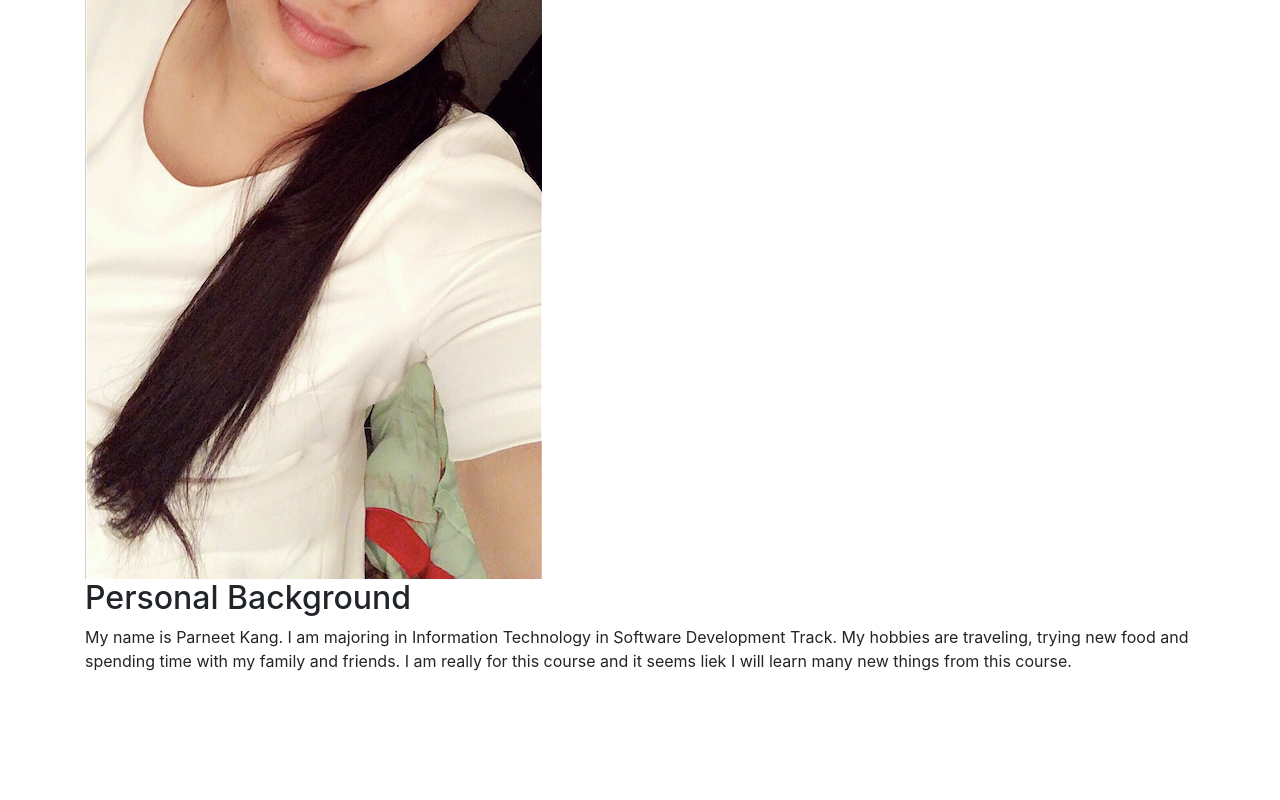
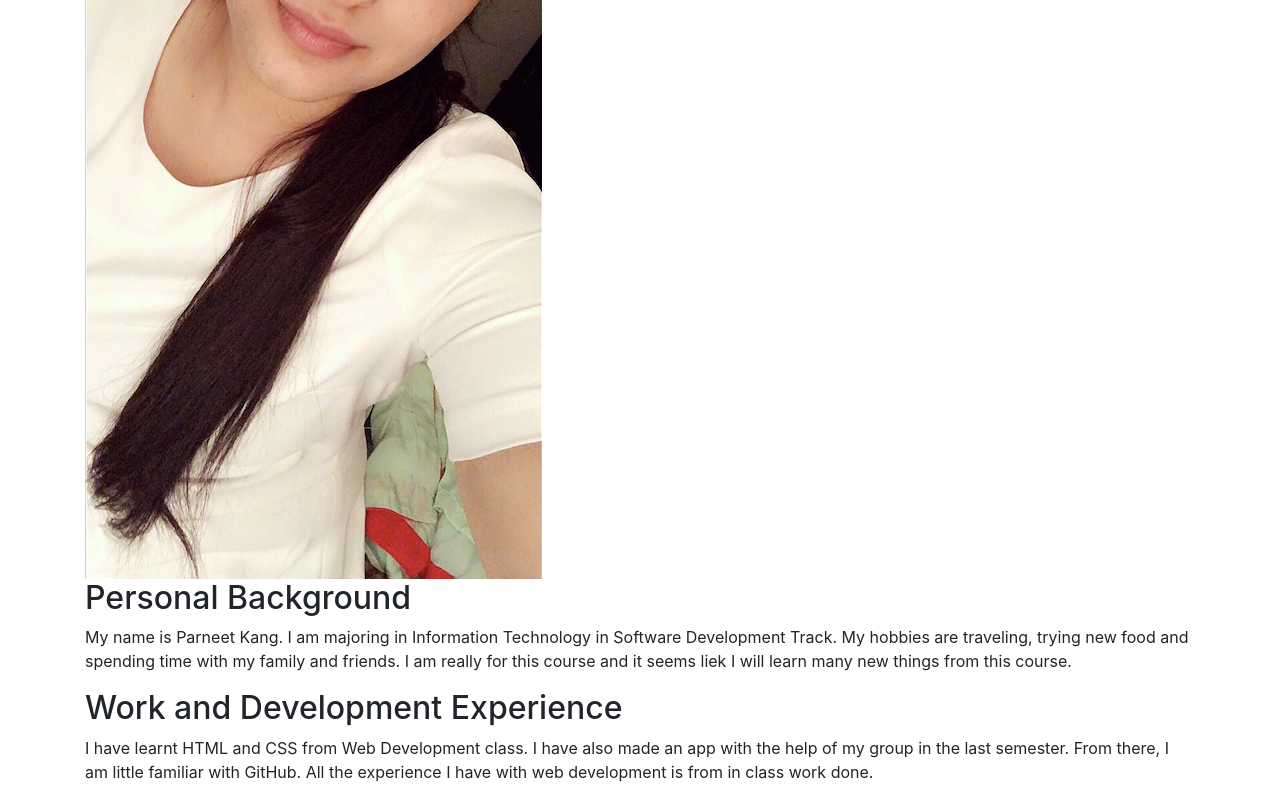
Before and after one commit to IT3049C-Students-Archive/1-online-portfolio-Parneet1712, a website: page index.html in a window 1280 px wide. Shown: the part 377-1177 px from the top of the page. Before the commit the page ends 1066 px from the top, so only its background shows below. Drawn offline with nearby package versions, Linux system fonts and the light colour scheme.

Commit message:
added work and development experience section

```diff
--- a/index.html
+++ b/index.html
@@ -26,6 +26,14 @@
           for this course and it seems liek I will learn many new things from this course.
         </p>
       </div>
+
+      <div class="section">
+        <h2 id="experience">Work and Development Experience</h2>
+        <p>I have learnt HTML and CSS from Web Development class. I have also made an app
+          with the help of my group in the last semester. From there, I am little familiar with
+          GitHub. All the experience I have with web development is from in class work done.
+        </p>
+      </div>
     </div>
 
   </div>
```
